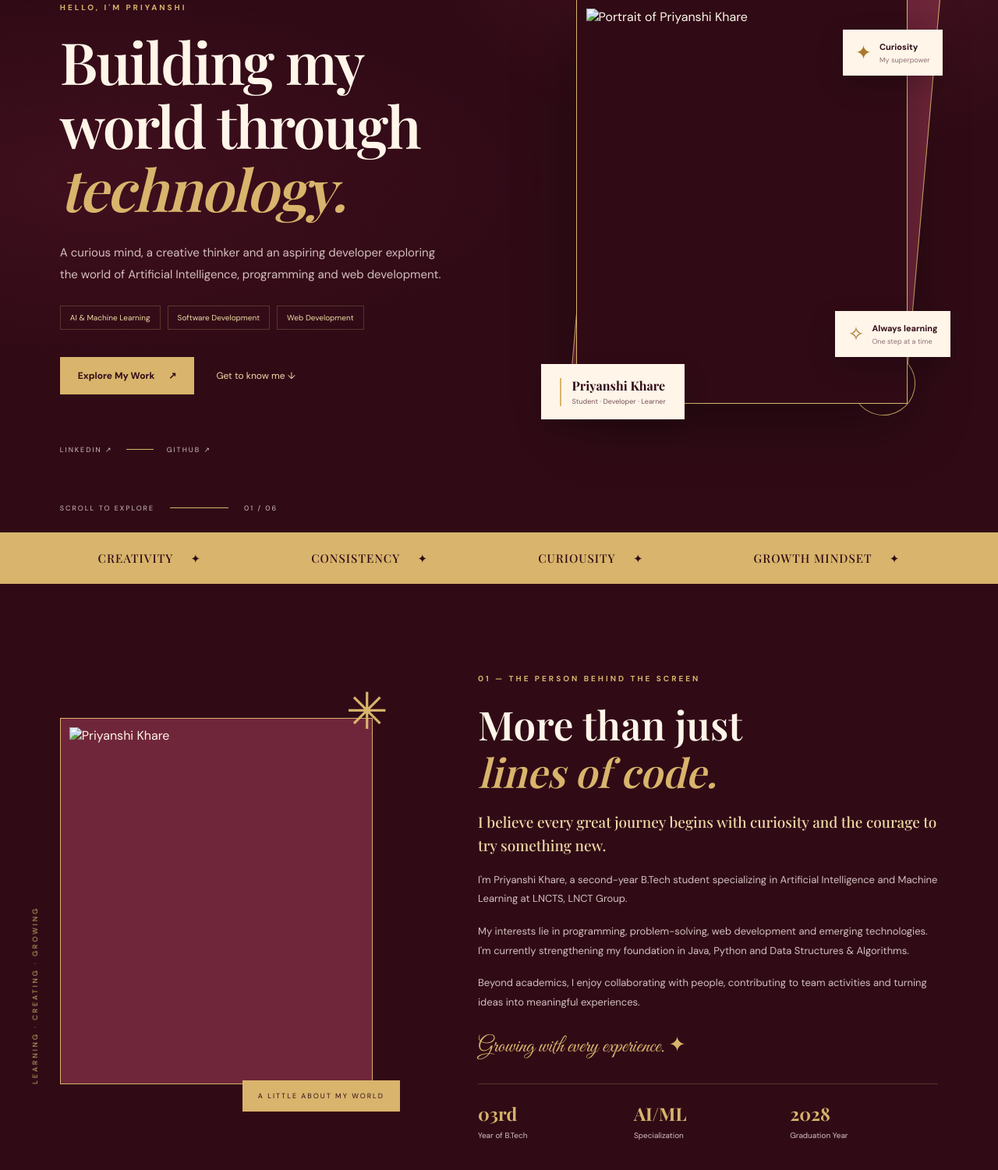
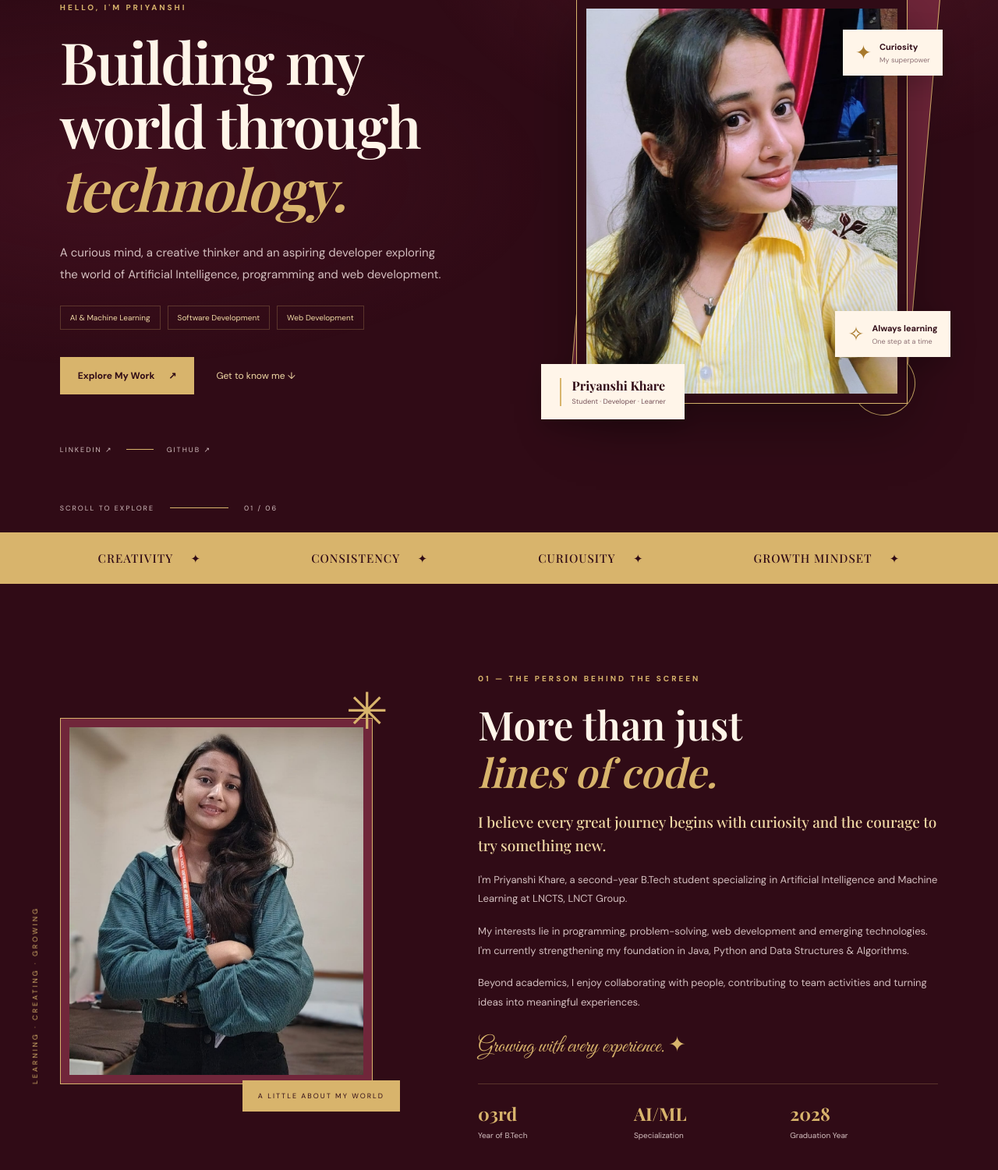
Before and after one commit to PriyanshiKhare08/OIBSIP, a plain HTML site: page WebDev-L1-Portfolio/index.html in a window 1280 px wide. Shown: the part 249-1750 px from the top of the page at 78% size. Drawn offline with nearby package versions, Linux system fonts and the light colour scheme.

Commit message:
fix portfolio image paths

```diff
--- a/WebDev-L1-Portfolio/index.html
+++ b/WebDev-L1-Portfolio/index.html
@@ -76,7 +76,7 @@
             <div class="hero-visual">
                 <div class="portrait-backdrop"></div>
                 <div class="portrait-frame">
-                    <img src="images/profile1.jpeg" alt="Portrait of Priyanshi Khare">
+                    <img src="Profile1.jpeg" alt="Portrait of Priyanshi Khare">
                 </div>
 
                 <div class="portrait-label">
@@ -119,7 +119,7 @@
         <section class="about section-wrap section-space" id="about">
             <div class="about-visual">
                 <div class="about-image-frame">
-                    <img src="images/profile2.jpeg" alt="Priyanshi Khare">
+                    <img src="Profile2.jpeg" alt="Priyanshi Khare">
                 </div>
                 <div class="about-image-caption">A LITTLE ABOUT MY WORLD</div>
                 <div class="about-side-text">LEARNING · CREATING · GROWING</div>
```
